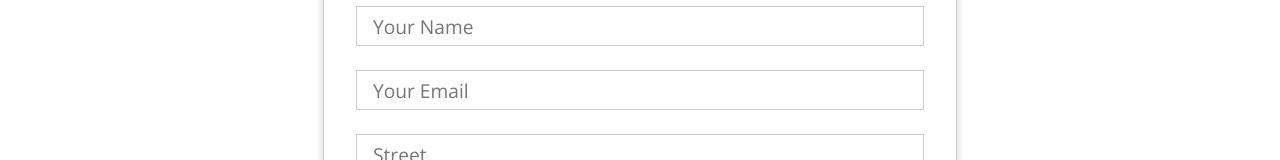
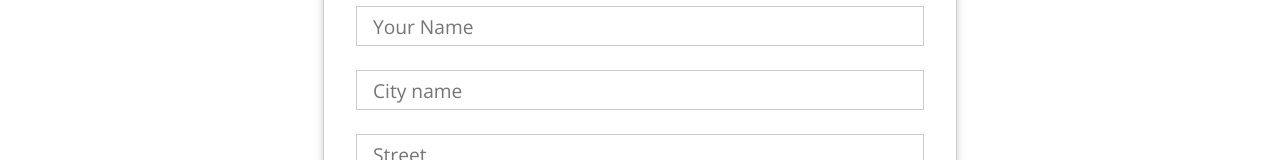
Before and after one commit to arhamathar/burger-builder-app, a React (Create React App) app: page /contact-data in a window 1280 px wide. Shown: the part 193-353 px from the top of the page. Built offline with nearby package versions, Linux system fonts and the light colour scheme.

Commit message:
Contact form updated

```diff
--- a/src/containers/ContactData.js
+++ b/src/containers/ContactData.js
@@ -10,7 +10,6 @@ import Button from '../components/FormElements/Button/Button';
 import {
     validate,
     VALIDATOR_REQUIRE,
-    VALIDATOR_EMAIL,
     VALIDATOR_MAXLENGTH,
     VALIDATOR_MINLENGTH
 } from '../utils/Validation';
@@ -39,7 +38,7 @@ function ContactData(props) {
         isValid: false,
         isTouch: false
     });
-    const [email, setEmail] = useState({
+    const [city, setCity] = useState({
         value: '',
         isValid: false,
         isTouch: false
@@ -75,9 +74,9 @@ function ContactData(props) {
             price: props.price,
             customer: {
                 name: name,
-                email: email,
                 address: {
                     street: street,
+                    city: city,
                     pinCode: pincode
                 }
             },
@@ -85,7 +84,6 @@ function ContactData(props) {
         }
         try {
             await axios.post('/orders.json', order);
-            console.log(order);
             setIsLoading(false);
             history.push("/");
         } catch (err) {
@@ -109,11 +107,11 @@ function ContactData(props) {
                 });
                 break;
             case 'email':
-                setEmail(prevState => {
+                setCity(prevState => {
                     return {
                         ...prevState,
                         value: e.target.value,
-                        isValid: validate(e.target.value, [VALIDATOR_EMAIL()]),
+                        isValid: validate(e.target.value, [VALIDATOR_REQUIRE()]),
                         isTouch: true
                     }
                 });
@@ -154,7 +152,7 @@ function ContactData(props) {
                 break;
         }
 
-        if (name.isValid && email.isValid && street.isValid && pincode.isValid) {
+        if (name.isValid && city.isValid && street.isValid && pincode.isValid) {
             setFormValidity(true);
         }
         else {
@@ -186,14 +184,14 @@ function ContactData(props) {
                     />
                     <Input
                         inputtype="input"
-                        id="email"
+                        id="text"
                         type="text"
-                        name="email"
-                        placeholder="Your Email"
+                        name="city"
+                        placeholder="City name"
                         onChange={inputChangeHandler}
-                        value={email.value}
-                        valid={email.isValid.toString()}
-                        touch={email.isTouch.toString()}
+                        value={city.value}
+                        valid={city.isValid.toString()}
+                        touch={city.isTouch.toString()}
                     />
                     <Input
                         inputtype="input"
--- a/src/containers/MyOrders.js
+++ b/src/containers/MyOrders.js
@@ -15,7 +15,6 @@ function MyOrders() {
         const sendRequest = async () => {
             try {
                 const response = await axios.get('/orders.json');
-                console.log(response.data);
                 let fetchedOrder = [];
                 for (let key in response.data) {
                     fetchedOrder.push({
```
Also changed, not shown: 2 other files (tests, documents, lock files or other folders).
